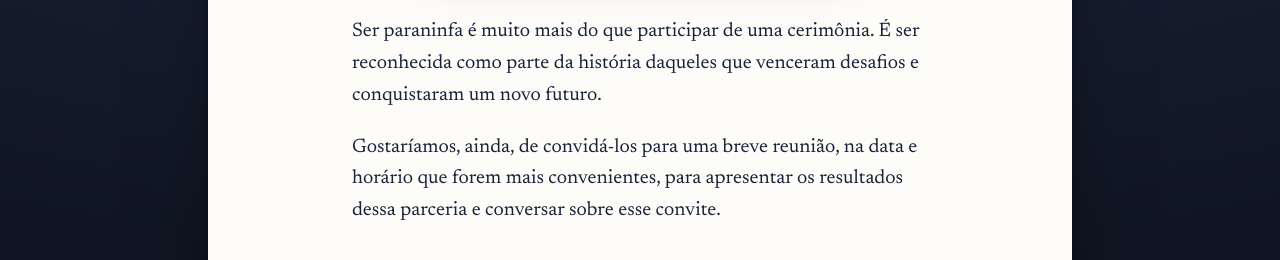
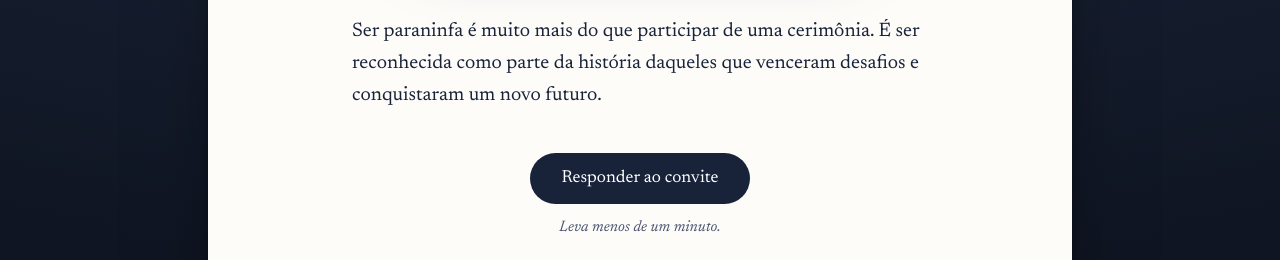
Before and after one commit to welson3000/convite-panco, a website: page carta.html in a window 1280 px wide. Shown: the part 1960-2220 px from the top of the page. Drawn offline with Linux system fonts and the light colour scheme.

Commit message:
Carta: remove paragrafo da reuniao

```diff
--- a/carta.html
+++ b/carta.html
@@ -167,7 +167,6 @@ strong { font-weight: 600; }
       </section>
 
       <p>Ser paraninfa é muito mais do que participar de uma cerimônia. É ser reconhecida como parte da história daqueles que venceram desafios e conquistaram um novo futuro.</p>
-      <p>Gostaríamos, ainda, de convidá-los para uma breve reunião, na data e horário que forem mais convenientes, para apresentar os resultados dessa parceria e conversar sobre esse convite.</p>
 
       <div class="cta">
         <button type="button" class="btn" data-open-reply>Responder ao convite</button>
```
